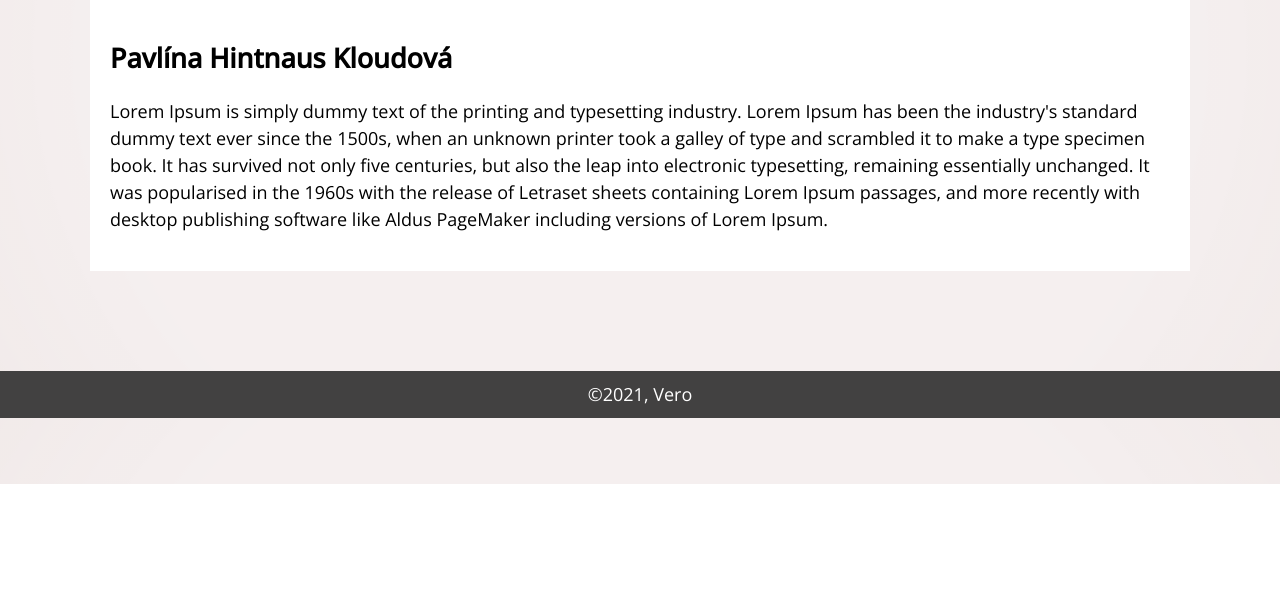
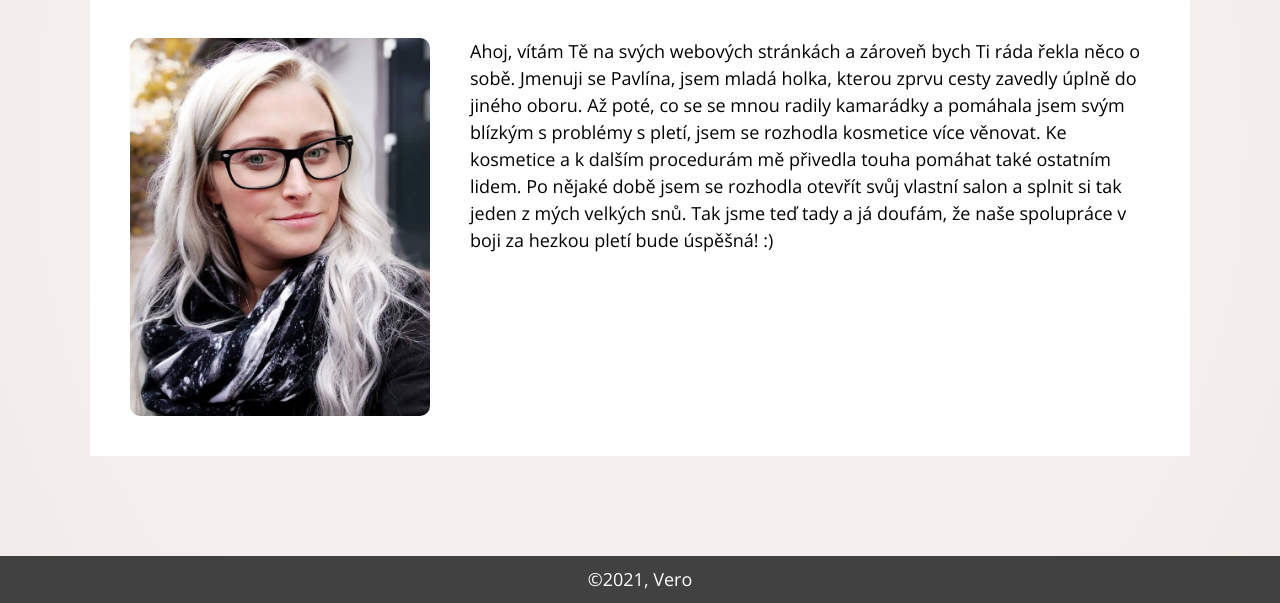
Before and after one commit to vercik13/PROJEKT-Salon, an Eleventy site: page omne.html in a window 1280 px wide. Shown: the part 316-919 px from the top of the page. Before the commit the page ends 800 px from the top, so only its background shows below. Built offline with nearby package versions, Linux system fonts and the light colour scheme; Eleventy itself is replaced by a stand-in of ours; files that its build step writes are made by us from their sources.

Commit message:
hotový závěrečný projekt

```diff
--- a/omne.html
+++ b/omne.html
@@ -4,7 +4,8 @@ layout: sablona.njk
 
 <!-- O mně -->
 <section class="omne">
-  <h1>Pavlína Hintnaus Kloudová</h1>
+    <p class="omne__text">Ahoj, vítám Tě na svých webových stránkách a zároveň bych Ti ráda řekla něco o sobě. Jmenuji se Pavlína, jsem mladá holka, kterou zprvu cesty zavedly úplně do jiného oboru. Až poté, co se se mnou radily kamarádky a pomáhala jsem svým blízkým s problémy s pletí, jsem se rozhodla kosmetice více věnovat. Ke kosmetice a k dalším procedurám mě přivedla touha pomáhat také ostatním lidem. Po nějaké době jsem se rozhodla otevřít svůj vlastní salon a splnit si tak jeden z mých velkých snů. Tak jsme teď tady a já doufám, že naše spolupráce v boji za hezkou pletí bude úspěšná! :)
+  </p>
 
-  <p>Lorem Ipsum is simply dummy text of the printing and typesetting industry. Lorem Ipsum has been the industry's standard dummy text ever since the 1500s, when an unknown printer took a galley of type and scrambled it to make a type specimen book. It has survived not only five centuries, but also the leap into electronic typesetting, remaining essentially unchanged. It was popularised in the 1960s with the release of Letraset sheets containing Lorem Ipsum passages, and more recently with desktop publishing software like Aldus PageMaker including versions of Lorem Ipsum.</p>
+  <img class="omne__profil" src="/images/profil.jpg" alt="osobní foto" width="300">
 </section>
--- a/scss/style.scss
+++ b/scss/style.scss
@@ -109,6 +109,7 @@ h2 {
 .menu a:active {
   background-color: rgb(218, 214, 214);
 }*/
+
 /*odsud nahoru hlavička - šablona*/
 
 /* Úvod */
@@ -140,6 +141,14 @@ h2 {
 
 .omne {
   padding: 20px;
+
+  &__profil {
+    display: flex;
+    max-width: 300px;
+    margin: 0 auto;
+    width: 100%;
+    border-radius: 10px;
+  }
 }
 
 /* Sluzby */
@@ -162,7 +171,7 @@ h2 {
   &__foto1,
   &__foto2 {
     max-width: 100%;
-    width: 600px;
+    width: 300px;
     margin: 0 auto;
   }
 }
@@ -285,6 +294,24 @@ h2 {
       max-width: 600px;
   }
 
+  /*  O mně */
+
+  .omne {
+    padding: 20px;
+    display: flex;
+
+    &__text {
+      margin: 20px;
+      order: 2;
+    }
+
+    &__profil {
+      max-width: 300px;
+      margin: 20px;
+      width: 100%;
+    }
+  }
+
    /* Služby */
     .services {
       max-width: 1100px;
```
Also changed, not shown: index.html (+3 -1 lines), kontakt.html (+2 -2 lines), css/style.css, 1 other file.
